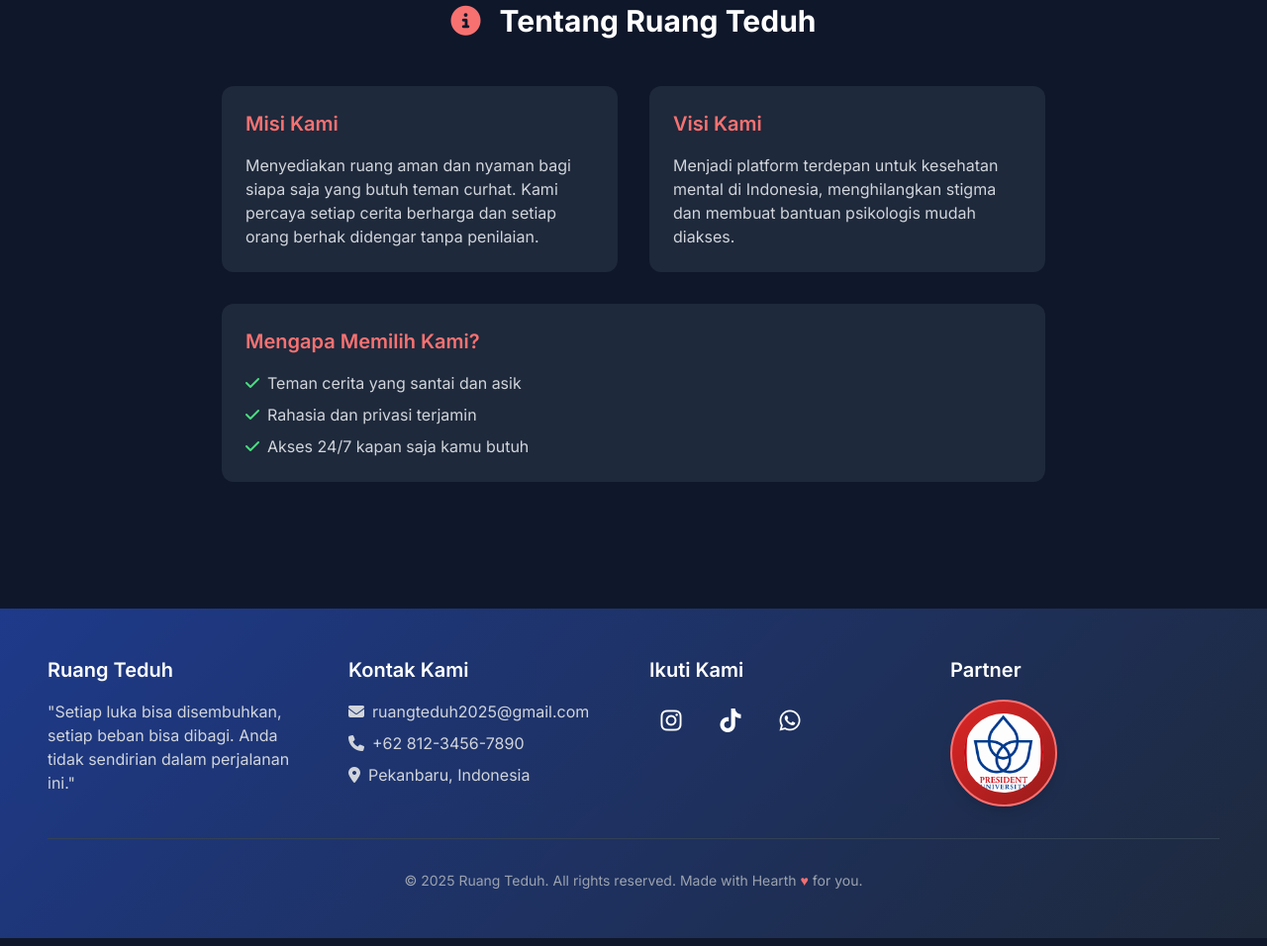
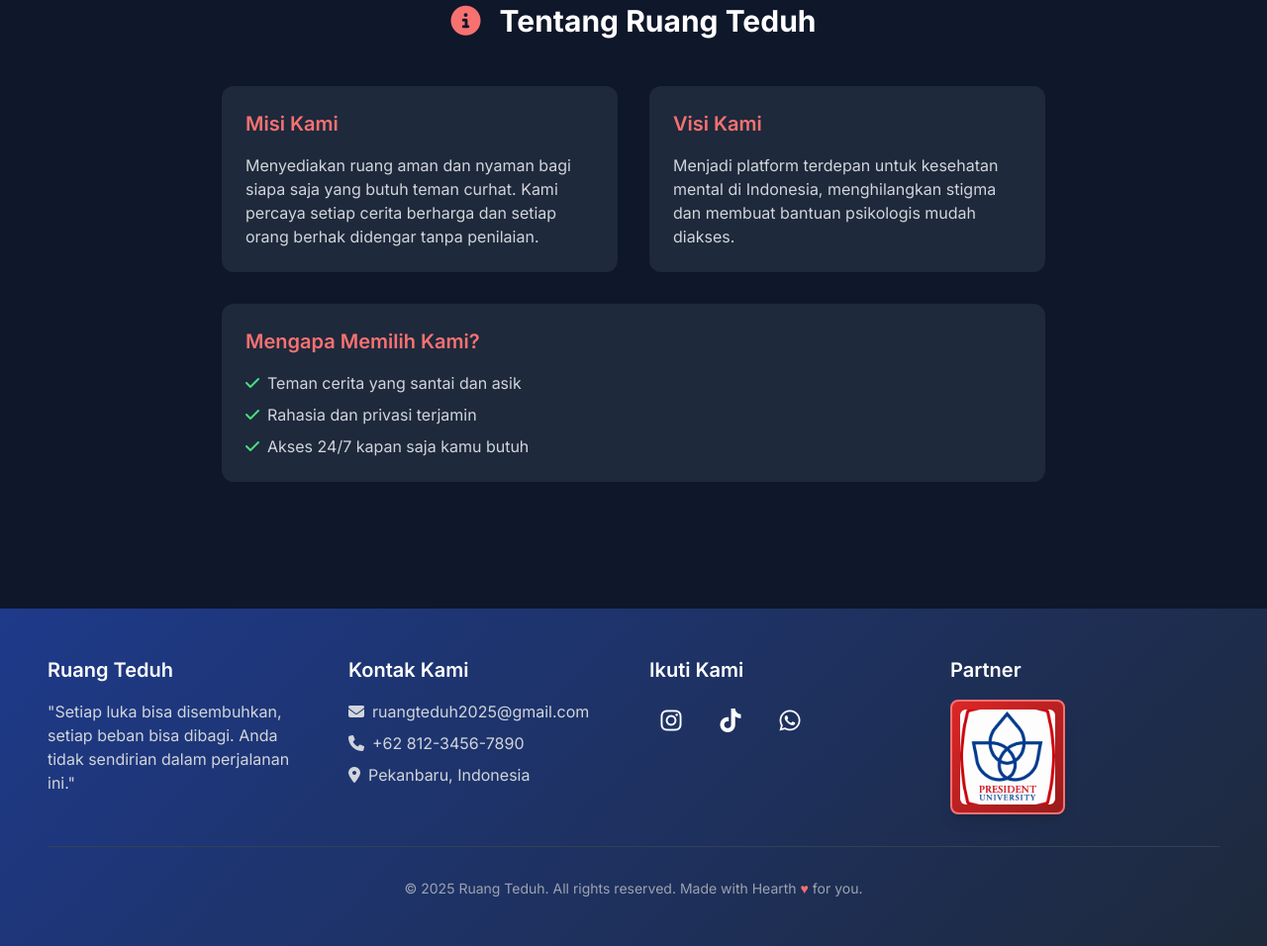
Before and after one commit to lifandri12/ruang-teduh, a plain HTML site: page index.html in a window 1280 px wide. Shown: the part 2313-3269 px from the top of the page at 99% size. Drawn offline with nearby package versions, Linux system fonts and the light colour scheme.

Commit message:
Update: Ubah bentuk logo PU dari bulat menjadi kotak agar terlihat full

```diff
--- a/index.html
+++ b/index.html
@@ -253,8 +253,8 @@
 
             <div class="flex flex-col items-center md:items-start justify-center md:justify-start">
                 <h3 class="text-lg md:text-xl font-semibold mb-4">Partner</h3>
-                <div class="bg-gradient-to-br from-red-600 to-red-800 rounded-full p-3 shadow-lg border-2 border-red-400 hover:shadow-xl hover:shadow-red-600/50 transition-all transform hover:scale-110">
-                    <img src="assets/images/logo-pu.jpg" alt="Logo PU Partner" class="w-20 h-20 object-cover rounded-full">
+                <div class="bg-gradient-to-br from-red-600 to-red-800 rounded-lg p-2 shadow-lg border-2 border-red-400 hover:shadow-xl hover:shadow-red-600/50 transition-all transform hover:scale-110">
+                    <img src="assets/images/logo-pu.jpg" alt="Logo PU Partner" class="w-24 h-24 object-cover rounded-md">
                 </div>
             </div>
         </div>
```
